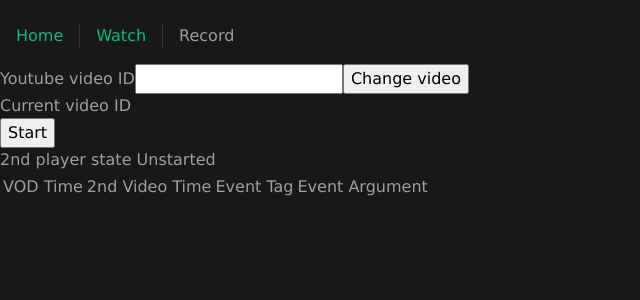
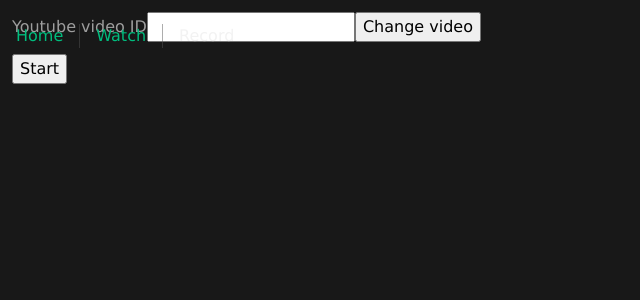
Before and after one commit to aajh/vod-video-player, a Vue app: page /record in a window 1280 px wide. Shown: the top 300 px of the page, without its empty margins (0-640 px from the left). Built offline with nearby package versions, Linux system fonts and the light colour scheme.

Commit message:
Move nav to App.vue and start on RecordView

```diff
--- a/src/App.vue
+++ b/src/App.vue
@@ -4,6 +4,11 @@ import { RouterView } from 'vue-router'
 
 <template>
     <div class="container">
+        <header class="top-nav">
+            <RouterLink to="/">Home</RouterLink>
+            <RouterLink to="/watch">Watch</RouterLink>
+            <RouterLink to="/record">Record</RouterLink>
+        </header>
         <RouterView />
     </div>
 </template>
@@ -14,4 +19,31 @@ import { RouterView } from 'vue-router'
     font-weight: normal;
     margin: 0 auto;
 }
+
+.top-nav {
+    display: flex;
+    position: fixed;
+    width: 100%;
+    height: var(--top-nav-height);
+    padding: var(--top-nav-padding-top) 0 var(--top-nav-padding-bottom);
+    place-items: center;
+}
+
+.top-nav a.router-link-exact-active {
+    color: var(--color-text);
+}
+
+.top-nav a.router-link-exact-active:hover {
+    background-color: transparent;
+}
+
+.top-nav a {
+    display: inline-block;
+    padding: 0 1rem;
+    border-left: 1px solid var(--color-border);
+}
+
+.top-nav a:first-of-type {
+    border: 0;
+}
 </style>
--- a/src/assets/main.css
+++ b/src/assets/main.css
@@ -35,6 +35,11 @@
     --color-text: var(--vt-c-text-dark-2);
 
     --text-content-max-width: 1280px;
+
+    --top-nav-padding-top: 1.5rem;
+    --top-nav-padding-bottom: 1rem;
+    --top-nav-content-height: 1.5rem;
+    --top-nav-height: calc(var(--top-nav-padding-top) + var(--top-nav-padding-bottom) + var(--top-nav-content-height));
 }
 
 body {
@@ -78,33 +83,3 @@ a,
         background-color: hsla(160, 100%, 37%, 0.2);
     }
 }
-
-
-.top-nav {
-    display: flex;
-    width: 100%;
-    padding: 1rem 0;
-    margin-top: 0.5rem;
-
-    place-items: center;
-    font-size: 1rem;
-    line-height: 1.5;
-}
-
-.top-nav a.router-link-exact-active {
-    color: var(--color-text);
-}
-
-.top-nav a.router-link-exact-active:hover {
-    background-color: transparent;
-}
-
-.top-nav a {
-    display: inline-block;
-    padding: 0 1rem;
-    border-left: 1px solid var(--color-border);
-}
-
-.top-nav a:first-of-type {
-    border: 0;
-}
--- a/src/components/VodPlayer.vue
+++ b/src/components/VodPlayer.vue
@@ -1,5 +1,5 @@
 <script setup lang="ts">
-import { nextTick, onMounted, onUnmounted, reactive, ref, useTemplateRef, watch } from 'vue';
+import { onMounted, onUnmounted, reactive, ref, useTemplateRef, watch } from 'vue';
 
 import { MomentTag } from '@/vodFile';
 import type { Moment, VodFile } from '@/vodFile';
--- a/src/views/HomeView.vue
+++ b/src/views/HomeView.vue
@@ -1,11 +1,5 @@
 <template>
     <div class="container">
-        <header class="top-nav">
-            <RouterLink to="/">Home</RouterLink>
-            <RouterLink to="/watch">Watch</RouterLink>
-            <RouterLink to="/record">Record</RouterLink>
-        </header>
-
         <main class="content">
             <h1>Home page</h1>
             <p>
@@ -22,21 +16,15 @@
 
 <style scoped>
 .container {
-    --padding: 2rem;
-
     display: flex;
     flex-direction: column;
-    padding: 0 var(--padding);
-}
-
-.top-nav {
-    margin-left: calc(-1 * var(--padding));
-    margin-right: calc(-1 * var(--padding));
+    margin-top: var(--top-nav-height);
+    padding: 0 2rem;
 }
 
 .content {
     max-width: var(--text-content-max-width);
-    margin: 0 auto;
+    margin: 2rem auto;
 }
 
 p {
--- a/src/views/RecordView.vue
+++ b/src/views/RecordView.vue
@@ -158,42 +158,45 @@ function recordMoment(tag: MomentTag, argument?: RecordedMoment['argument']) {
 </script>
 
 <template>
-    <header class="top-nav">
-        <RouterLink to="/">Home</RouterLink>
-        <RouterLink to="/watch">Watch</RouterLink>
-        <RouterLink to="/record">Record</RouterLink>
-    </header>
-    <div>
+    <div class="container">
         <form @submit.prevent="changeVideo">
             <label for="videoId">Youtube video ID</label>
             <input type="text" id="videoId" name="videoId" />
             <button type="submit">Change video</button>
         </form>
-        <div>
-            Current video ID {{videoId}}
-        </div>
 
-        <YoutubePlayer
-            ref="player"
-            element-id="player"
-            v-model:state="playerState"
-            @seek="onSeek"
-            :video-id
-            :width="640"
-            :height="390" />
         <div class="controls" :class="!!player || 'not-ready'">
             <button v-show="!isRecording && !recording.length" @click="start" type="button">Start</button>
             <button v-show="isRecording" @click="stop" type="button">Stop</button>
             <button v-show="!isRecording && recording.length" @click="save" type="button">Save</button>
+        </div>
+
+        <div ref="player-container" class="player-container">
+            <YoutubePlayer
+                ref="player"
+                element-id="player"
+                v-model:state="playerState"
+                @seek="onSeek"
+                :video-id
+                :width="640"
+                :height="390"
+            />
+        </div>
+
+
+        <div v-if="false">
             <div :class="{
                 active: playerState === PlayerState.Playing,
                 buffering: playerState === PlayerState.Buffering,
             }">
-                2nd player state {{PlayerState[playerState]}}
+                2nd player state {{ PlayerState[playerState] }}
+            </div>
+            <div>
+                Current video ID {{videoId}}
             </div>
         </div>
 
-        <table>
+        <table v-if="false">
             <thead>
                 <tr>
                     <th scope="col">VOD Time</th>
@@ -214,6 +217,27 @@ function recordMoment(tag: MomentTag, argument?: RecordedMoment['argument']) {
 </template>
 
 <style scoped>
+.container {
+    display: grid;
+    width: 100vw;
+    height: 100vh;
+
+    padding: .75rem;
+    grid-gap: .75rem;
+
+    grid-template-columns: 1fr;
+    grid-template-rows: auto 1fr;
+
+    align-items: center;
+}
+
+.player-container {
+    display: grid;
+    grid-template: 100% / 100%;
+    aspect-ratio: 16 / 9;
+    width: 100%;
+}
+
 .active {
     background-color: rgb(142, 251, 142);
 }
--- a/src/views/WatchView.vue
+++ b/src/views/WatchView.vue
@@ -73,11 +73,6 @@ async function loadVodFromFile() {
 </script>
 
 <template>
-    <header class="top-nav">
-        <RouterLink to="/">Home</RouterLink>
-        <RouterLink to="/watch">Watch</RouterLink>
-        <RouterLink to="/record">Record</RouterLink>
-    </header>
     <div class="vod-selector" v-show="!vodFile">
         <h2 class="vod-file-label">
             Select VOD file to watch
@@ -99,13 +94,9 @@ async function loadVodFromFile() {
 </template>
 
 <style scoped>
-.top-nav {
-    position: fixed;
-}
-
 .vod-selector {
     max-width: 600px;
-    margin: 8.5rem auto 0;
+    margin: calc(var(--top-nav-height) + 5rem) auto 0;
 }
 
 .vod-file-input-container {
```
Also changed, not shown: 1 other file (tests, documents, lock files or other folders).
